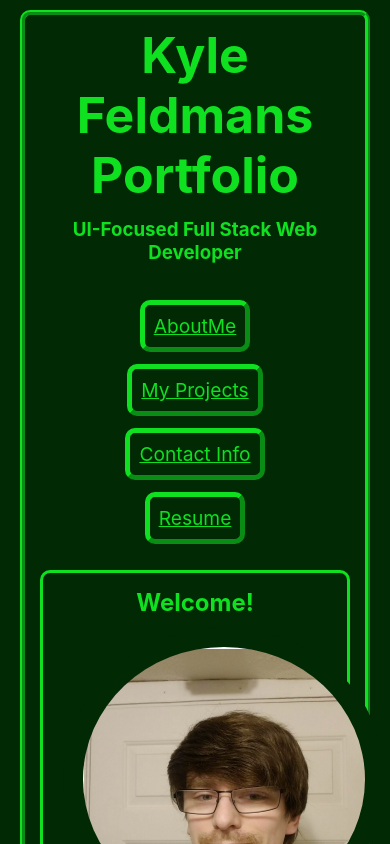
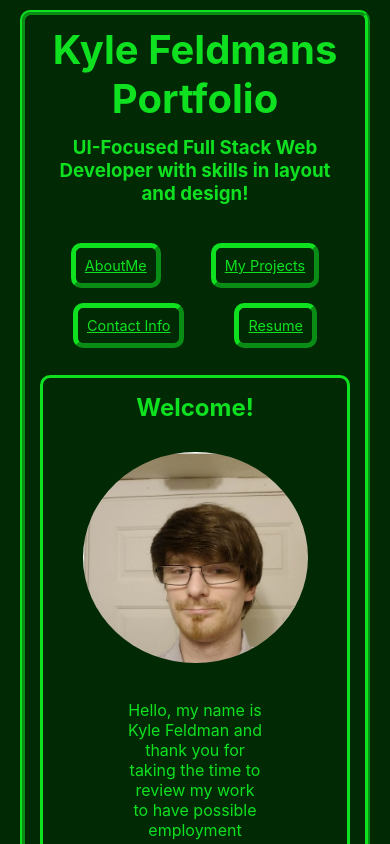
Before and after one commit to MrSinzo/Kyle-Feldmans-Portfolio, a React (Create React App) app: page / in a window 390 px wide. Shown: the top 844 px of the page. Built offline with nearby package versions, Linux system fonts and the light colour scheme.

Commit message:
added a a few more CSS tweaks for better responsiveness

```diff
--- a/src/App.css
+++ b/src/App.css
@@ -15,6 +15,10 @@
 h1 {
   font-size: 50px;
   padding-bottom: 8px;
+}
+
+li {
+  list-style-type: none;
 }
 
 label {
@@ -47,13 +51,12 @@ label {
   max-width: 50%;
   margin: 0 auto;
   padding: 8px;
-
 }
 
 .LinkIconFix {
   max-width: 50px;
   max-height: auto;
-  padding-right: 5px
+  padding-right: 5px;
 }
 
 .ctxt {
@@ -76,9 +79,9 @@ label {
 .ele-bottom-push {
   margin-bottom: 20px;
 }
-.navContainer {
+/* .navContainer {
   list-style-type: none;
-}
+} */
 
 #navButton {
   border: 5px outset var(--main-fc);
@@ -141,7 +144,7 @@ label {
   text-shadow: #0fe120;
 }
 
-.deployButton:hover{
+.deployButton:hover {
   cursor: pointer;
   background-color: rgb(172, 15, 15);
   border: 5px inset;
@@ -194,18 +197,14 @@ label {
 
 @media screen and (max-width: 1535px) {
   .flexThisToo {
-  justify-content: center;
+    justify-content: center;
   }
-
-
 }
 
 @media screen and (max-width: 1320px) {
   .myCard {
-  margin: auto;
+    margin: auto;
   }
-
-
 }
 
 @media screen and (max-width: 999px) {
@@ -215,13 +214,22 @@ label {
 }
 
 @media screen and (max-width: 800px) {
-  .navContainer{
+  .navContainer {
     margin: 20px;
-
   }
 
   .flexThis {
     justify-content: center;
   }
 
+  h1 {
+    font-size: 40px;
+  }
+  .profilePicFix {
+    max-width: 225px;
+  }
+
+  #navButton {
+    font-size: 90%;
+  }
 }
--- a/src/components/ContactMe.js
+++ b/src/components/ContactMe.js
@@ -49,9 +49,8 @@ const ContactMe = () => {
       </form> */}
       <h2>Flip93Wolf@gmail.com</h2>
       <p>
-
         <a href="mailto:Flip93wolf@gmail.com">
-          Or click here to open up your Email App and Message Kyle!
+          Please click here to open up your Email App and Message Kyle!
         </a>
       </p>
     </div>
--- a/src/components/Header.js
+++ b/src/components/Header.js
@@ -3,7 +3,7 @@ function Header() {
   return (
     <div>
       <h1>Kyle Feldmans Portfolio</h1>
-      <h3>UI-Focused Full Stack Web Developer</h3>
+      <h3>UI-Focused Full Stack Web Developer with skills in layout and design!</h3>
       <br />
       <div></div>
     </div>
```
Also changed, not shown: 11 other files (tests, documents, lock files or other folders).
